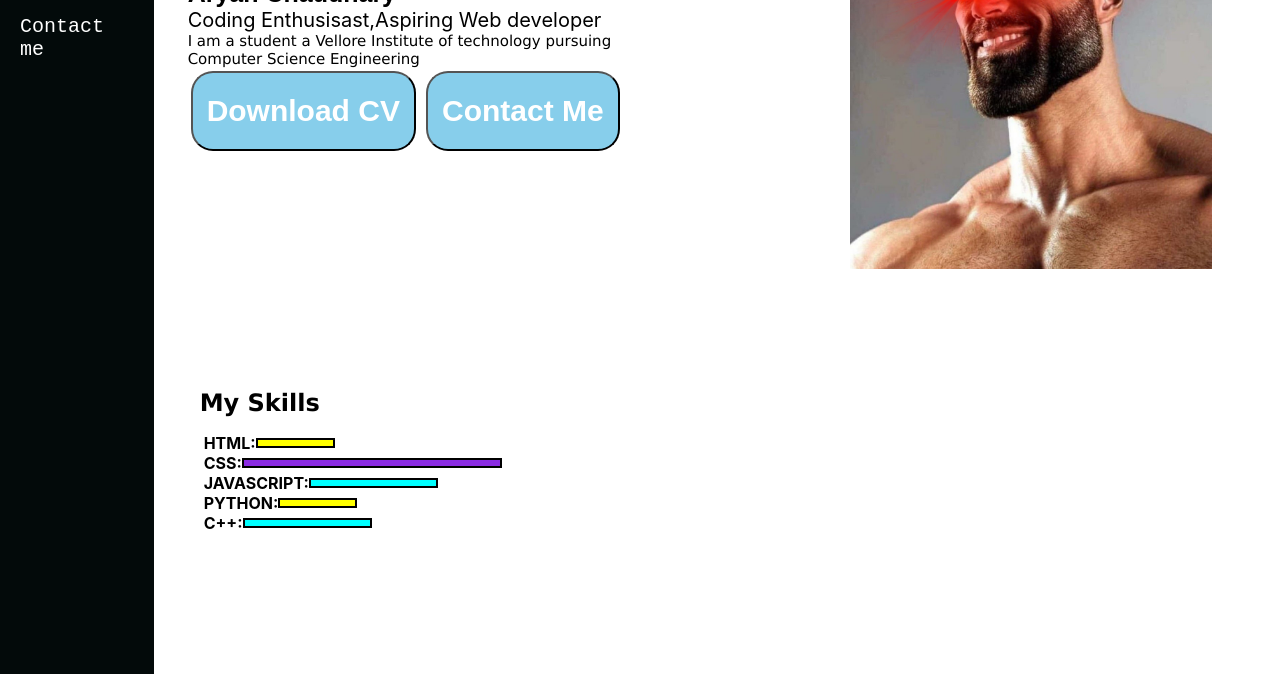
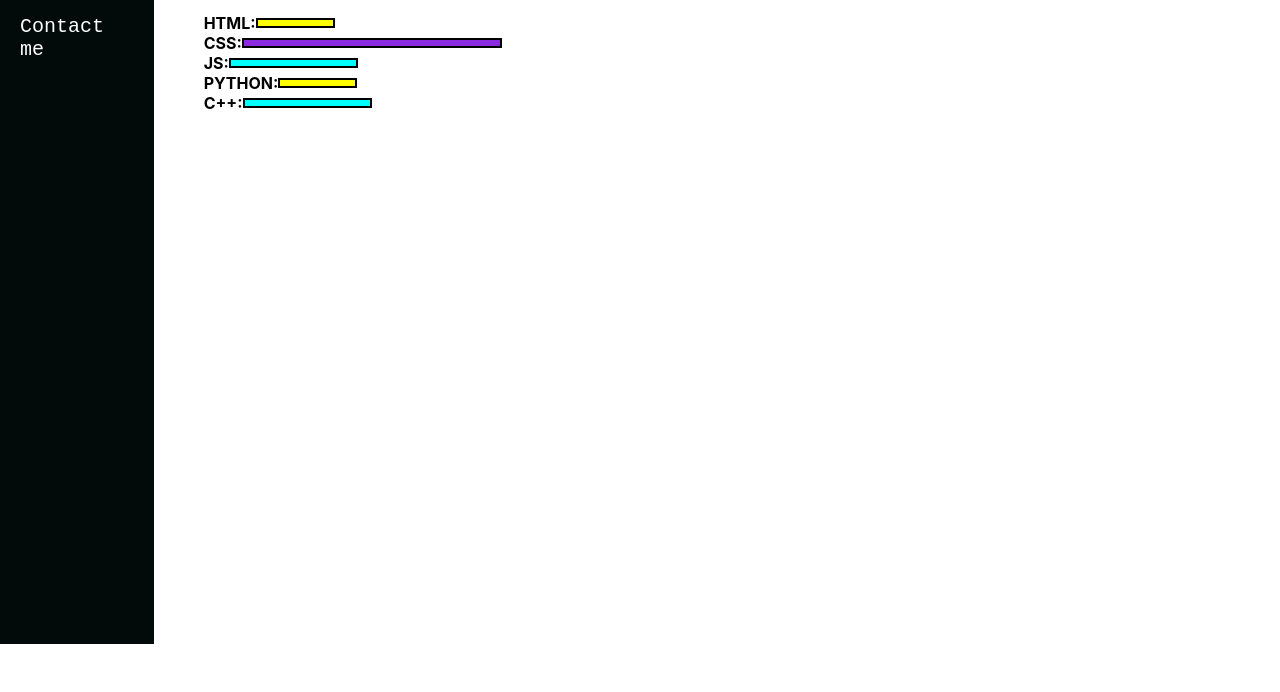
Before and after one commit to AryanC19/porfolio1, a plain HTML site: page index.html in a window 1280 px wide. Shown: the part 176-868 px from the top of the page. After the commit the page ends 838 px from the top, so only its background shows below. Drawn offline with Linux system fonts and the light colour scheme.

Commit message:
Update index.html

```diff
--- a/index.html
+++ b/index.html
@@ -33,49 +33,60 @@
         </div>
         >
         <div class="main">
-            <div class="infocontainer">
-                <div class="devinfo">
-                    <div class="class">Hello I am</div>
-                    <div class="name">Aryan Chaudhary</div>
-                    <div class="hobbie">Coding Enthusisast,Aspiring Web developer</div>
-                    <div class="about">I am a student a Vellore Institute of technology pursuing Computer Science
-                        Engineering</div>
-                    <div class="button">
-                        <a href="/cv.txt" target="_blank"><button class="btn">Download CV</button></a>
-                        <a href="/contact.html"><button class="btn">Contact Me</button></a>
-
-
-                    </div>
-                </div>
-                <div class="devpic">
-                    <img src="chad.jpeg" alt="Aryan Chauhdary">
-                </div>
-            </div>
-
-            <div class="intro">
-
-
 
                 <div class="infocontainer">
                     <div class="devinfo">
 
                         <h2>My Skills</h2>
 
+
                         <div class="skillcontainer">
-                            <div class="skillItem">HTML:<div class="skill t5"></div></div>
-                            <div class="skillItem">CSS:<div class="skill hundred"></div></div>
-                            <div class="skillItem">JAVASCRIPT:<div class="skill fifty"></div></div>
-                            <div class="skillItem">PYTHON:<div class="skill t5"></div></div>
-                            <div class="skillItem">C++:<div class="skill fifty"></div></div>
+
+                            <div class="skillItem">
+                                HTML:
+
+                                <div class="center">
+                                    <div class="skill t5"></div>
+                                </div>
+                            </div>
+                            <div class="skillItem">
+                                CSS:
+                                <div class="center2">
+                                    <div class="skill hundred"></div>
+                                </div>
+                            </div>
+                            <div class="skillItem">
+                                JS:
+                                <div class="center3">
+                                    <div class="skill fifty"></div>
+                                </div>
+                            </div>
+
+                            <div class="skillItem">
+                                    PYTHON:
+                                    <div class="center4">
+                                        <div class="skill t5"></div>
+                                    </div>
+                            </div>
+
+                            <div class="skillItem">
+                                    C++:
+                                    <div class="center5">
+                                        <div class="skill fifty">
+
+                                        </div>
+                                    </div>
+                            </div>
+
+
+
+                            </div>
 
 
 
                         </div>
-
-
                     </div>
                 </div>
-            </div>
         </div>
 
 
```
